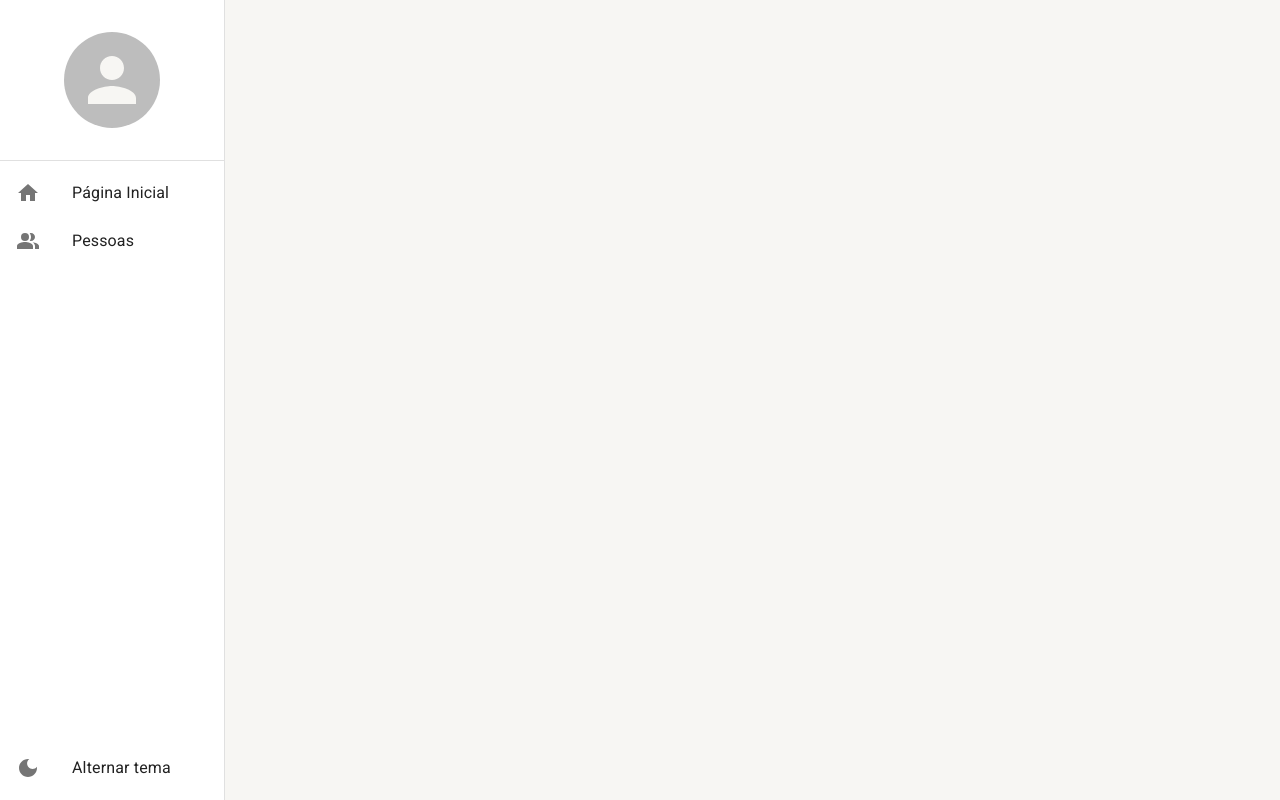
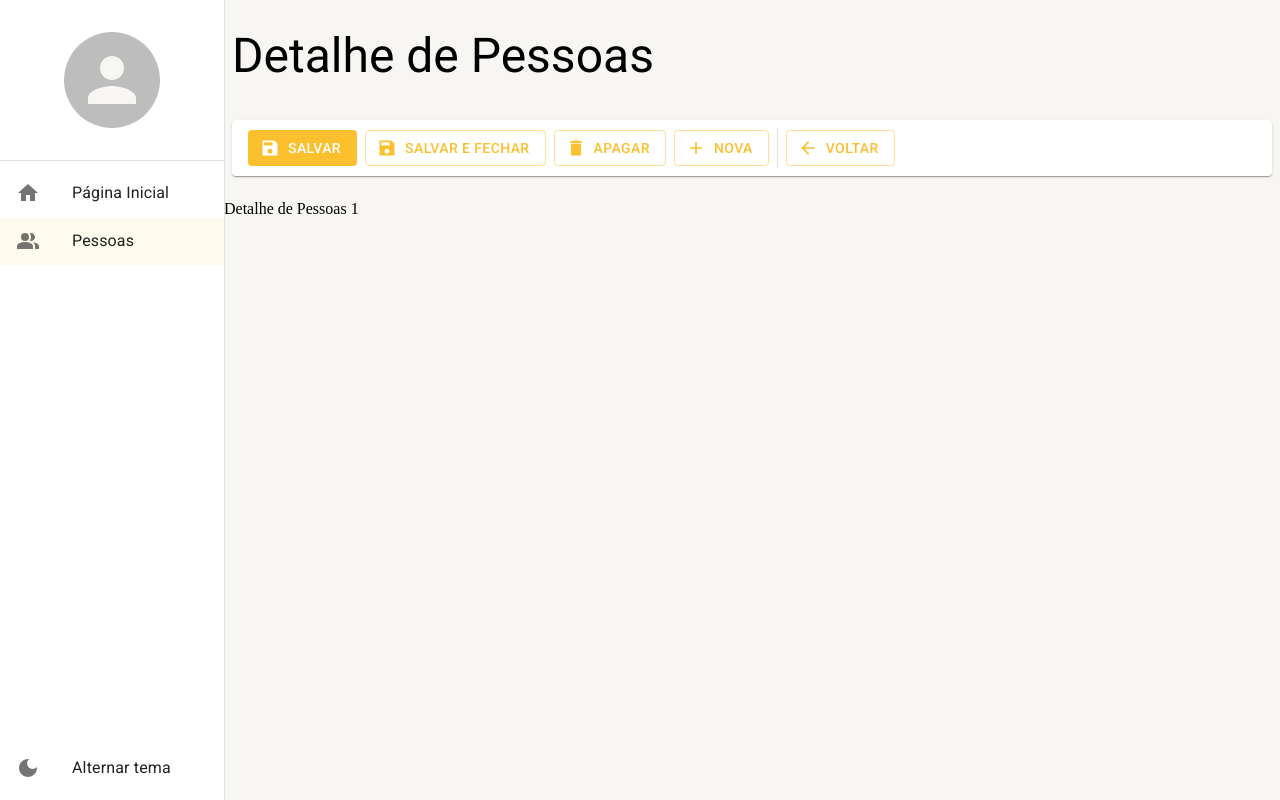
Before and after one commit to LuisPaulo1/curso-react-materialui, a React (Create React App) app: page /pessoas/detalhe/1 in a window 1280 px wide. Before the commit this address led to /. Built offline with nearby package versions, Linux system fonts and the light colour scheme.

Commit message:
Tela de criação e edição de registro

```diff
--- a/src/pages/index.ts
+++ b/src/pages/index.ts
@@ -1,2 +1,3 @@
 export * from './dashboard/Dashboard';
 export * from './pessoas/ListagemDePessoas';
+export * from './pessoas/DetalheDePessoas';
--- /dev/null
+++ b/src/pages/pessoas/DetalheDePessoas.tsx
@@ -0,0 +1,39 @@
+import { useNavigate, useParams } from "react-router-dom";
+
+import { LayoutBaseDePagina } from "../../shared/layouts";
+import { FerramentasDeDetalhe } from "../../shared/components";
+
+export const DetalheDePessoas: React.FC = () => {
+  const { id = 'nova' } = useParams<'id'>();
+  const navigate = useNavigate();
+
+  const handleSave = () => {
+    alert('Salvar');
+  }
+
+  const handleDelete = () => {
+    alert('Apagar');
+  }
+
+  return (
+    <LayoutBaseDePagina
+      titulo="Detalhe de Pessoas"
+      barraDeFerramentas={
+        <FerramentasDeDetalhe
+          textoBotaoNovo='Nova'
+          mostrarBotaoSalvarEFechar
+          mostrarBotaoNovo={id !== 'nova'}
+          mostrarBotaoApagar={id !== 'nova'}
+
+          aoClicarEmSalvar={handleSave}
+          aoClicarEmSalvarEFechar={handleSave}
+          aoClicarEmApagar={handleDelete}
+          aoClicarEmNovo={() => navigate('/pessoas/detalhe/nova')}
+          aoClicarEmVoltar={() => navigate('/pessoas')}
+        />
+      }
+    >
+      <p>Detalhe de Pessoas {id}</p>
+    </LayoutBaseDePagina>
+  )
+}
--- a/src/pages/pessoas/ListagemDePessoas.tsx
+++ b/src/pages/pessoas/ListagemDePessoas.tsx
@@ -78,6 +78,7 @@
           mostrarInputBusca
           textoBotaoNovo="Nova"
           textoDaBusca={busca}
+          aoClicarEmNovo={() => navigate('/pessoas/detalhe/nova')}
           aoMudarTextoDeBusca={texto => setSearchParams({ busca: texto }, { replace: true })}
         />
       }
--- a/src/routes/index.tsx
+++ b/src/routes/index.tsx
@@ -1,7 +1,8 @@
+import { useEffect } from "react";
 import { Navigate, Route, Routes } from "react-router-dom";
+
 import { useDrawerContext } from "../shared/contexts";
-import { Dashboard, ListagemDePessoas } from "../pages";
-import { useEffect } from "react";
+import { Dashboard, ListagemDePessoas, DetalheDePessoas } from "../pages";
 
 export const AppRoutes = () => {
   const { setDrawerOptions } = useDrawerContext();
@@ -17,6 +18,7 @@
     <Routes>
       <Route path="/pagina-inicial" element={<Dashboard />} />
       <Route path="/pessoas" element={ <ListagemDePessoas />} />
+      <Route path="/pessoas/detalhe/:id" element={ <DetalheDePessoas />} />
       <Route path="*" element={<Navigate to="/" />} />
     </Routes>
   );
```
